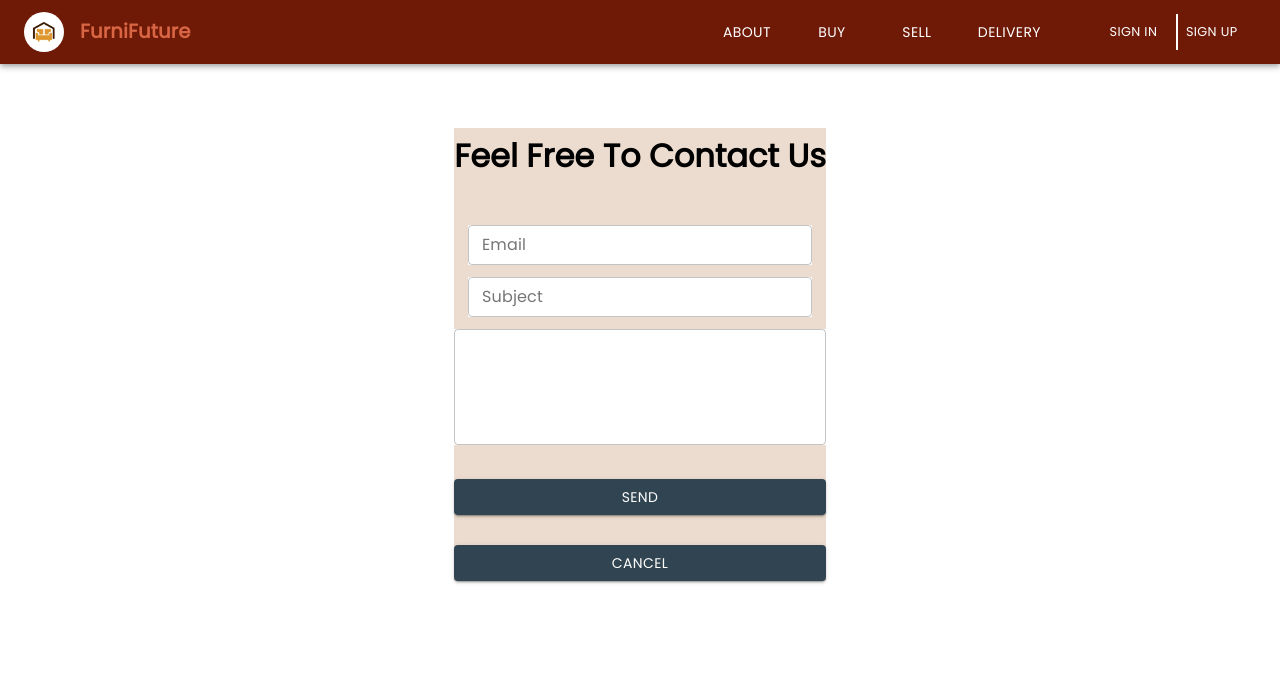
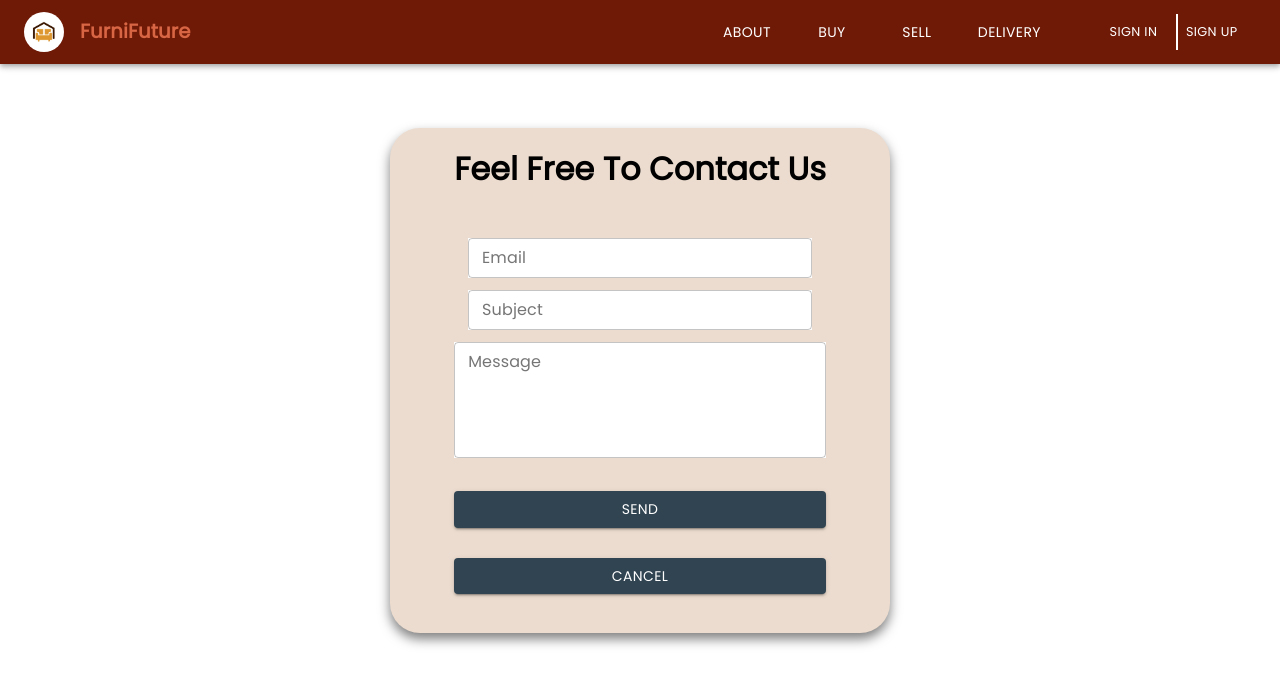
Before and after one commit to AhmadNourelddine/furnifuture, a React (Create React App) app: page /contact-us in a window 1280 px wide. Shown: the top 684 px of the page. Built offline with nearby package versions, Linux system fonts and the light colour scheme.

Commit message:
change in ids

```diff
--- a/src/pages/contactUs/ContactUs.js
+++ b/src/pages/contactUs/ContactUs.js
@@ -1,6 +1,7 @@
 
 import * as React from 'react';
 import "../../css/signup/signup.css";
+import "../../css/contactUs/contactUs.css";
 import { useNavigate } from "react-router-dom";
 import {useState, useEffect} from 'react';
 import TextField from "@material-ui/core/TextField";
@@ -56,12 +57,12 @@ const ContactUs = ()=> {
     <Box style={{display:"flex", justifyContent:"center", alignItems:"center"}}>
 
     <Box className='signup-form' id="contact-us-box">
-    <p id="sign-up">Feel Free To Contact Us</p>
+    <p id="contact-us">Feel Free To Contact Us</p>
     <TextField className="outlined-basic" label="Email" variant="outlined" margin="dense"
     onChange = {e=>setEmail(e.target.value)}/>
     <TextField className="outlined-basic" label="Subject" variant="outlined" margin="dense"
     onChange = {e=>setSubject(e.target.value)}/>
-    <TextField fullWidth multiline={true} rows={5} className="outlined-basic" variant="outlined" margin="dense"
+    <TextField fullWidth multiline={true} rows={5} label="Message" className="outlined-basic" variant="outlined" margin="dense"
     onChange = {e=>setMessage(e.target.value)}/>
 
     <Button onClick={send} variant="contained" id="signup-btn"  margin="dense" fullWidth>Send</Button>
```
